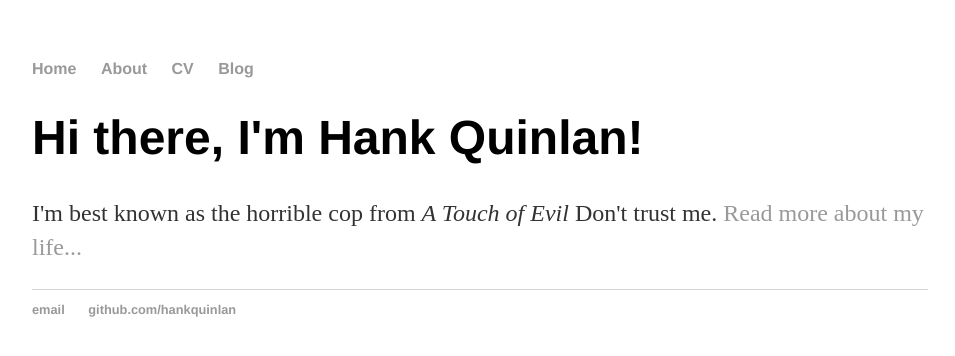
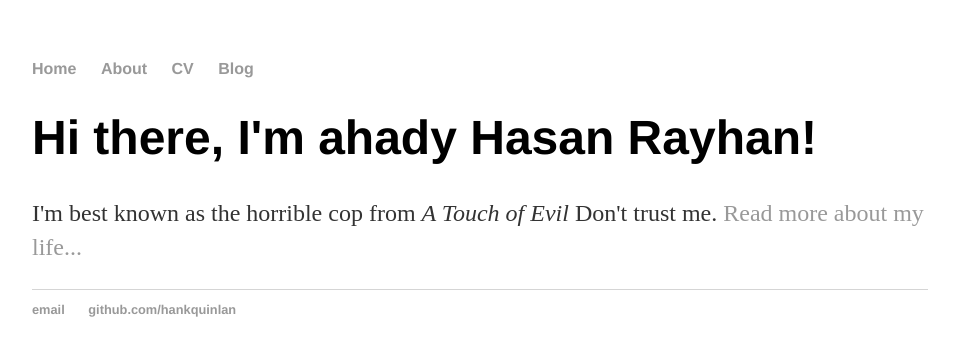
Before and after one commit to mahadyRayhan/mahadyRayhan.github.io, a plain HTML site: page index.html in a window 1280 px wide. Shown: the whole page, without its empty margins (160-1115 px from the left). Drawn offline with Linux system fonts and the light colour scheme.

Commit message:
Update index.html

```diff
--- a/index.html
+++ b/index.html
@@ -16,7 +16,7 @@
 		</nav>
 		<div class="container">
     		<div class="blurb">
-        		<h1>Hi there, I'm Hank Quinlan!</h1>
+        		<h1>Hi there, I'm ahady Hasan Rayhan!</h1>
 				<p>I'm best known as the horrible cop from <em>A Touch of Evil</em> Don't trust me. <a href="/about">Read more about my life...</a></p>
     		</div><!-- /.blurb -->
 		</div><!-- /.container -->
```
